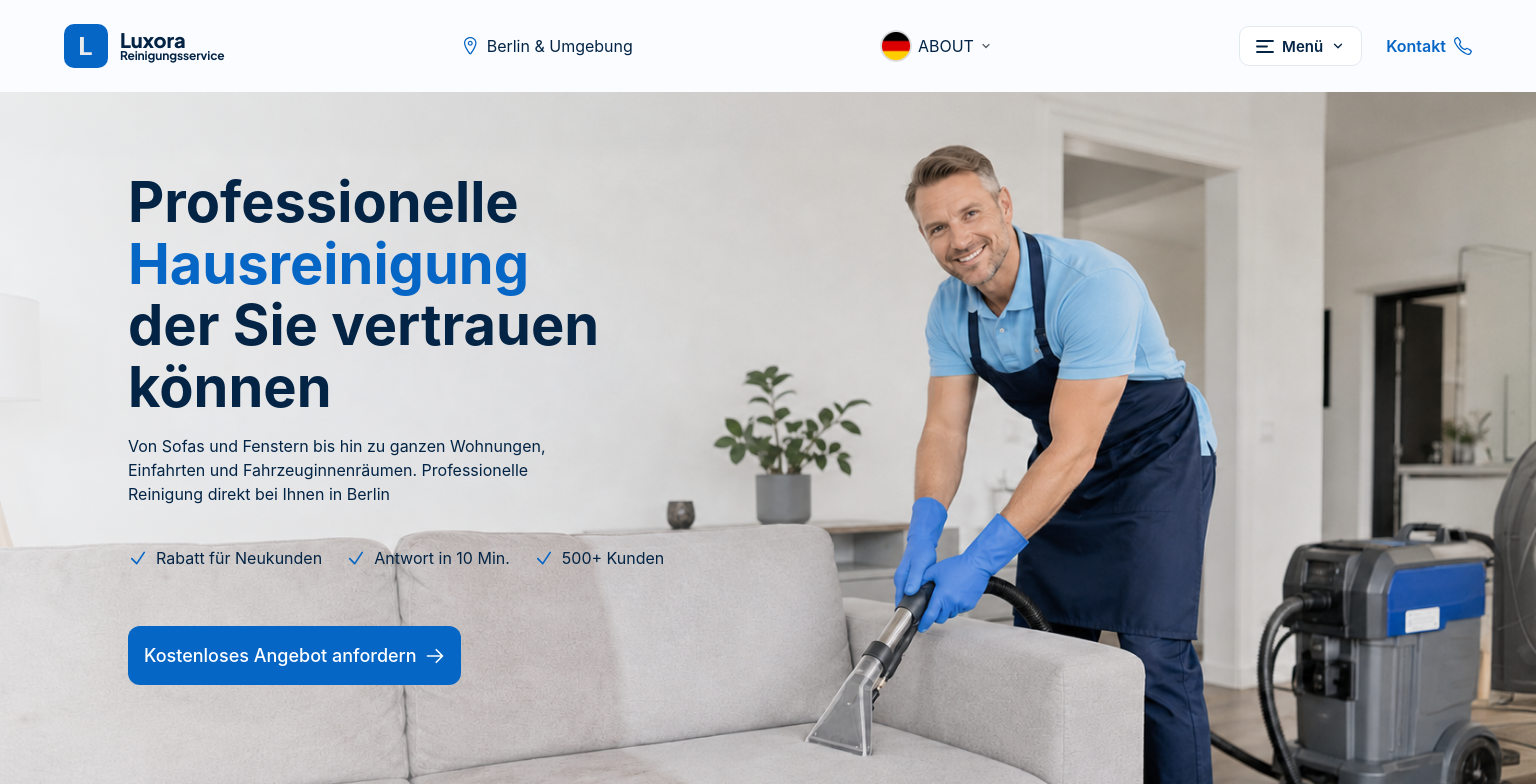
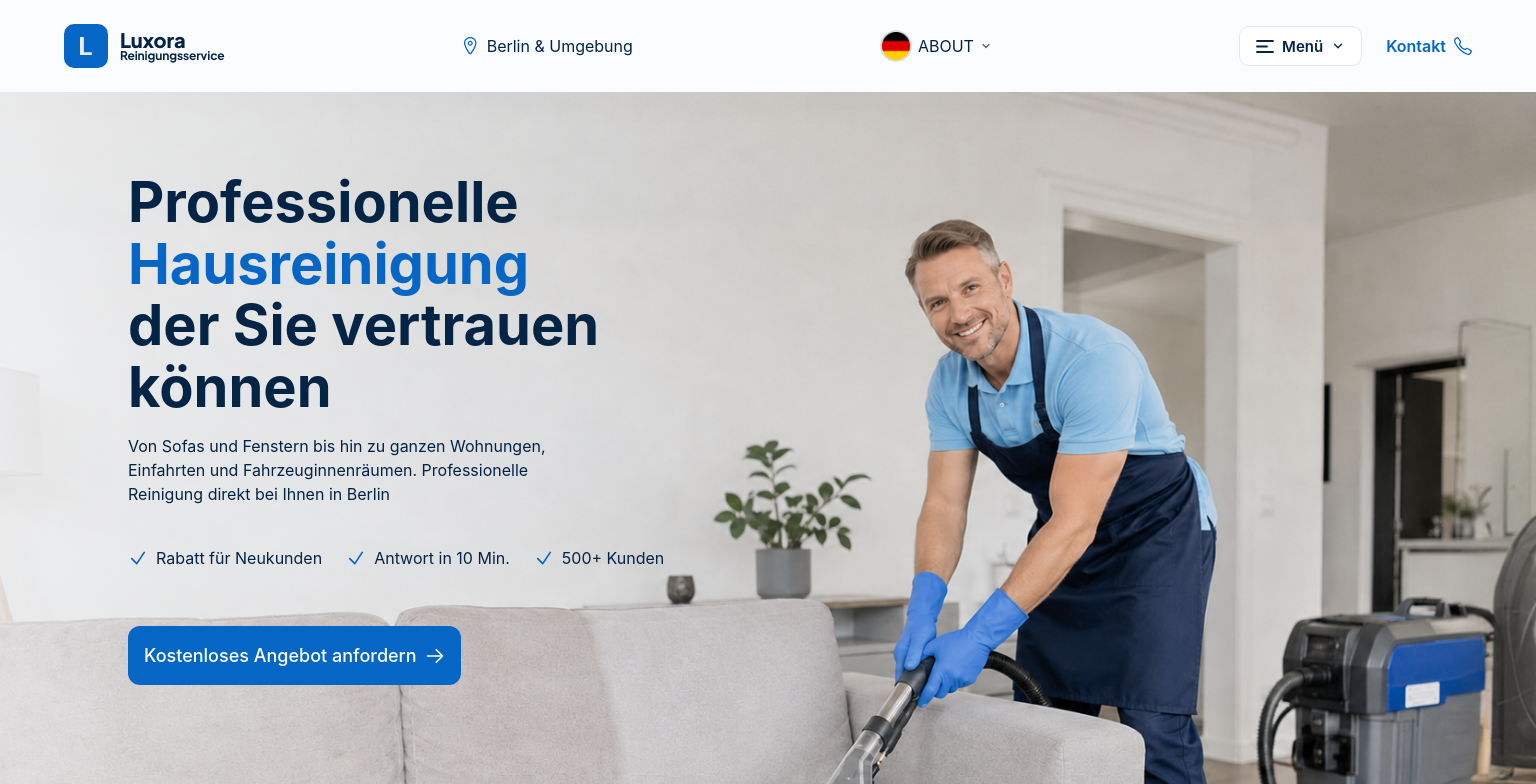
Before and after one commit to AQUILA-SOFTWARE-UKRAINE/workflow_luxora_website, a Next.js app in the folder frontend/: page /about in a window 1536 px wide. Shown: the top 784 px of the page. Built offline with nearby package versions, Linux system fonts and the light colour scheme.

Commit message:
Add style in HeroSection.css for big desktop

```diff
--- a/frontend/src/components/sections/HeroSection.module.css
+++ b/frontend/src/components/sections/HeroSection.module.css
@@ -113,7 +113,16 @@
     object-position: 85% 80%;
   }
 }
+@media (min-width: 1440px) {
+  .desktop {
+    max-height: 860px;
+    height: 100vh;
+  }
 
+  .desktopImg {
+    object-position: center 65% !important;
+  }
+}
 .desktopOverlay {
   position: absolute;
   inset: 0;
```
